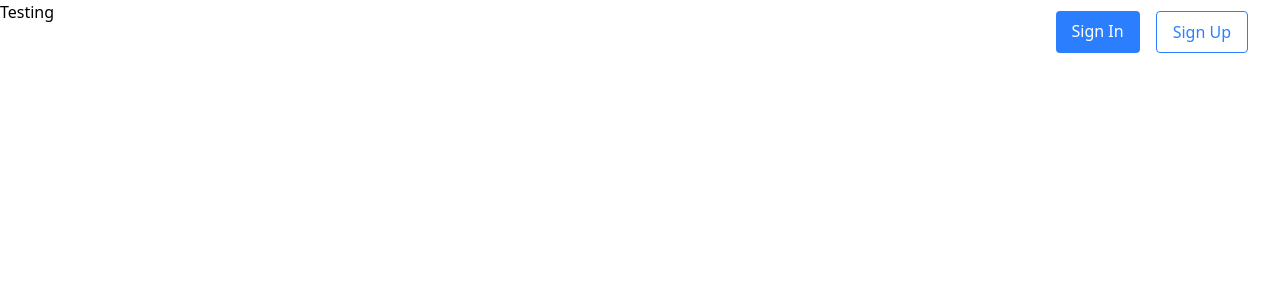
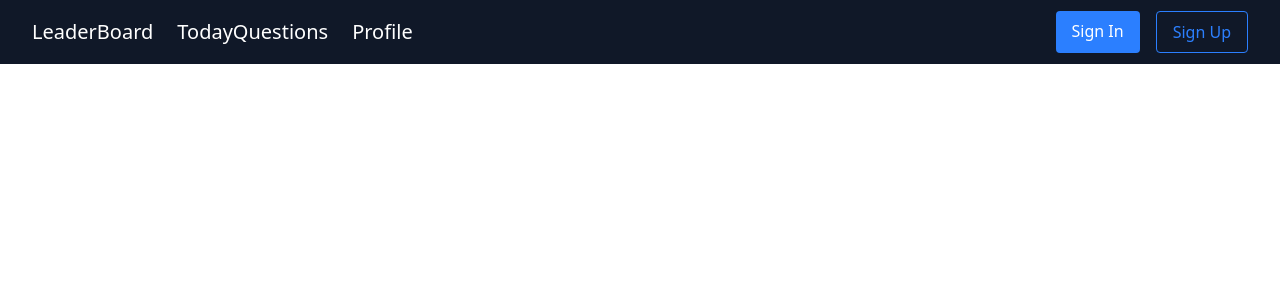
Before and after one commit to achewadakhil/CodeCoin, a React (Vite) app in the folder front-end/: page /test in a window 1280 px wide. Shown: the top 300 px of the page. Built offline with nearby package versions, Linux system fonts and the light colour scheme.

Commit message:
Background visibility in navBar

```diff
--- a/front-end/src/components/NavBar.jsx
+++ b/front-end/src/components/NavBar.jsx
@@ -1,10 +1,10 @@
 import React, { useState, useEffect } from "react";
-import { Link } from "react-router-dom";
+import { Link, useLocation } from "react-router-dom";
 
 function Navbar() {
   const [show, setShow] = useState(true);
   const [lastScrollY, setLastScrollY] = useState(0);
-
+  const isHome = useLocation().pathname === "/";
   const controlNavbar = () => {
     if (typeof window !== "undefined") {
       if (window.scrollY > lastScrollY) {
@@ -27,7 +27,7 @@ function Navbar() {
     <nav
       className={`w-full fixed top-0 left-0 z-50 transition-transform duration-300 ${
         show ? "translate-y-0" : "-translate-y-full"
-      }`}
+      } ${isHome ? "bg-transparent" : "bg-gray-900"}`}
     >
       <div className="max-w-7xl mx-auto px-4 sm:px-6 lg:px-8">
         <div className="flex justify-between h-16 items-center">
```
